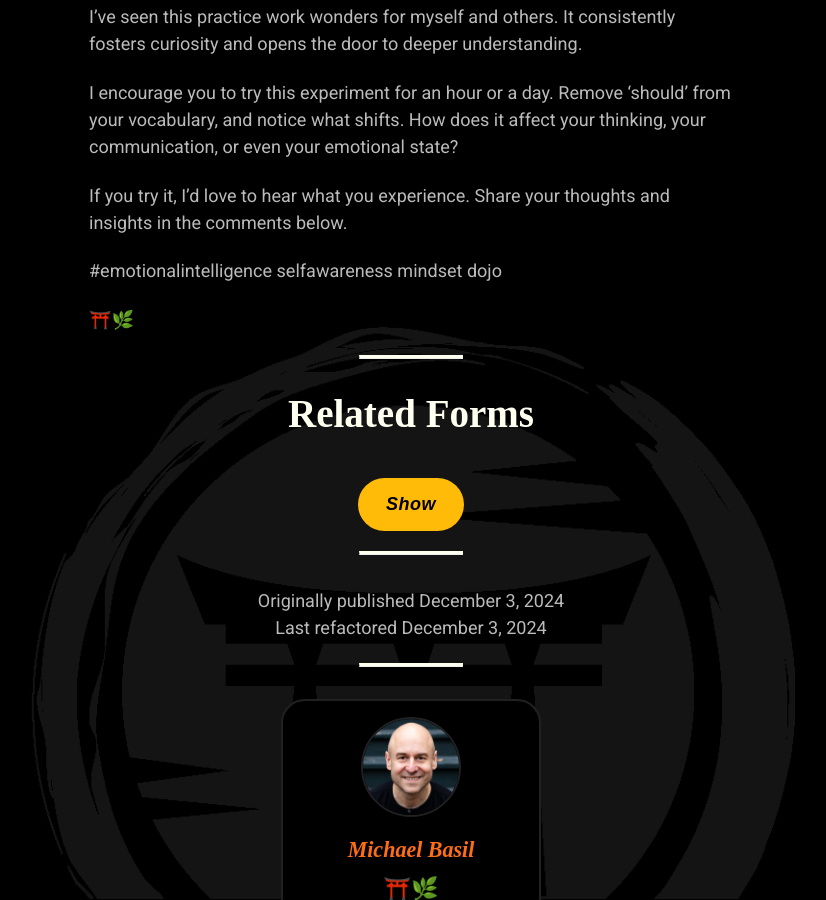
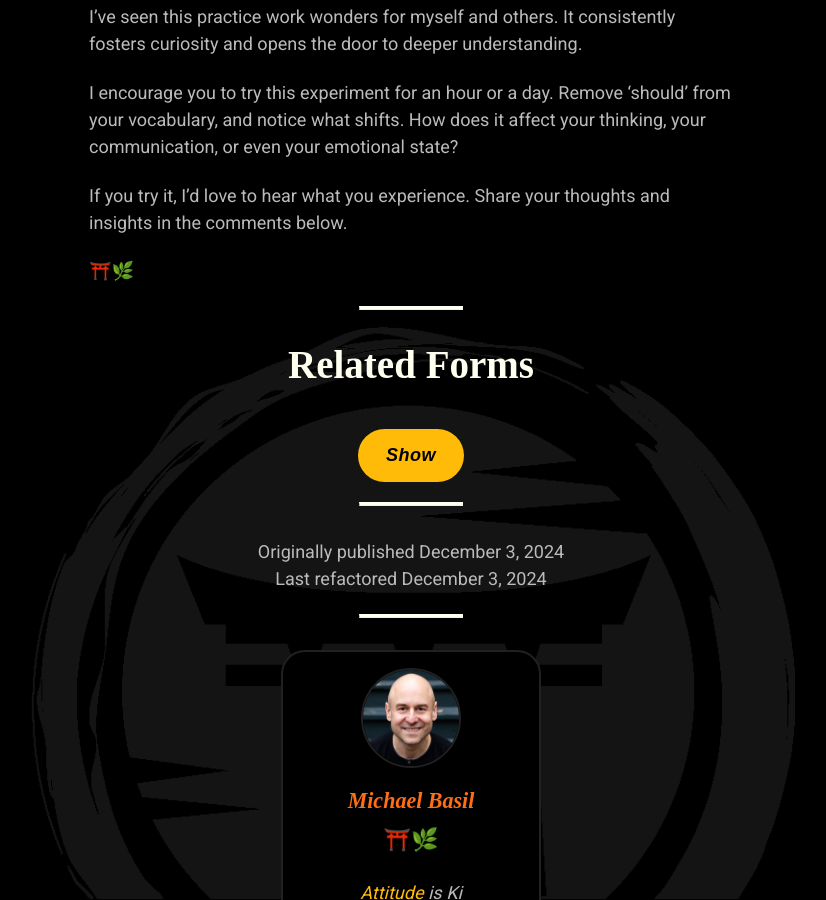
Before and after one commit to mindset-dojo/mindset-dojo.github.io, a Jekyll site: the page built from _insights/2025/michael-basil/2024-12-03-life-without-should.md, in a window 1280 px wide and 900 px high, scrolled down 1576 px. Shown: the whole window, without its empty margins (229-1055 px from the left). Built offline with Jekyll 4.4.1, drawn with Linux system fonts in a browser that asks for light colours; some web fonts are replaced.

Commit message:
fix (insights): life without should formatting

```diff
--- a/_insights/2025/michael-basil/2024-12-03-life-without-should.md
+++ b/_insights/2025/michael-basil/2024-12-03-life-without-should.md
@@ -46,5 +46,3 @@ I’ve seen this practice work wonders for myself and others. It consistently fo
 I encourage you to try this experiment for an hour or a day. Remove ‘should’ from your vocabulary, and notice what shifts. How does it affect your thinking, your communication, or even your emotional state?
 
 If you try it, I’d love to hear what you experience. Share your thoughts and insights in the comments below.
-
-#emotionalintelligence selfawareness mindset dojo
```
